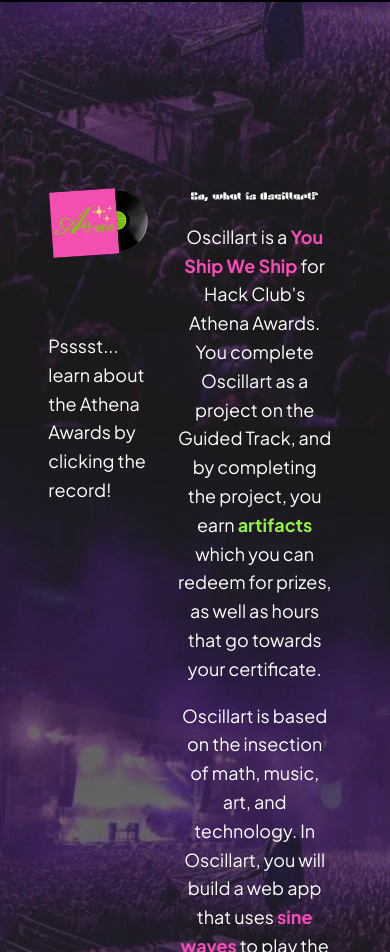
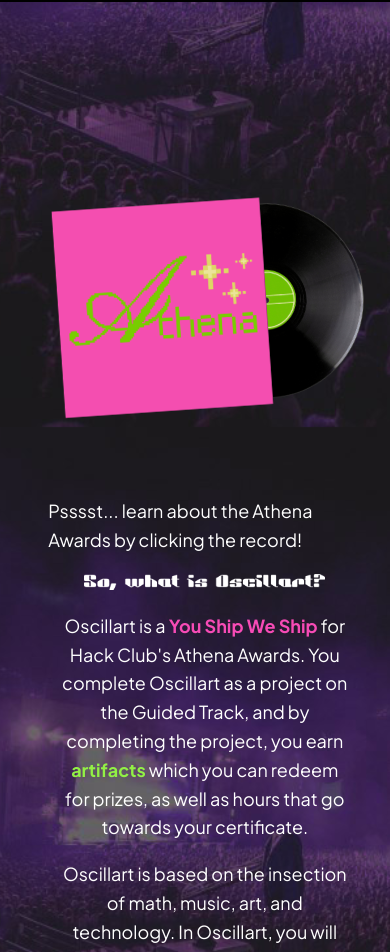
Before and after one commit to celesteroselli/oscillart-site, a website: page index.html in a window 390 px wide. Shown: the part 1261-2213 px from the top of the page. Drawn offline with nearby package versions, Linux system fonts and the light colour scheme.

Commit message:
mobile-friendly part 1

```diff
--- a/styles.css
+++ b/styles.css
@@ -222,3 +222,25 @@
 a {
     color: white;
 }
+
+@media (max-width: 1250px) {
+  #words {
+    width: 100%;
+    display: block;
+    justify-content: center;
+    margin-top: 150px;
+    margin-bottom: 100px;
+}
+
+#record {
+    width: 100%;
+}
+
+#desc {
+    width: 90%;
+    color: white;
+    text-align: center;
+    padding-left: 8%;
+    padding-right: 8%;
+}
+}
```
